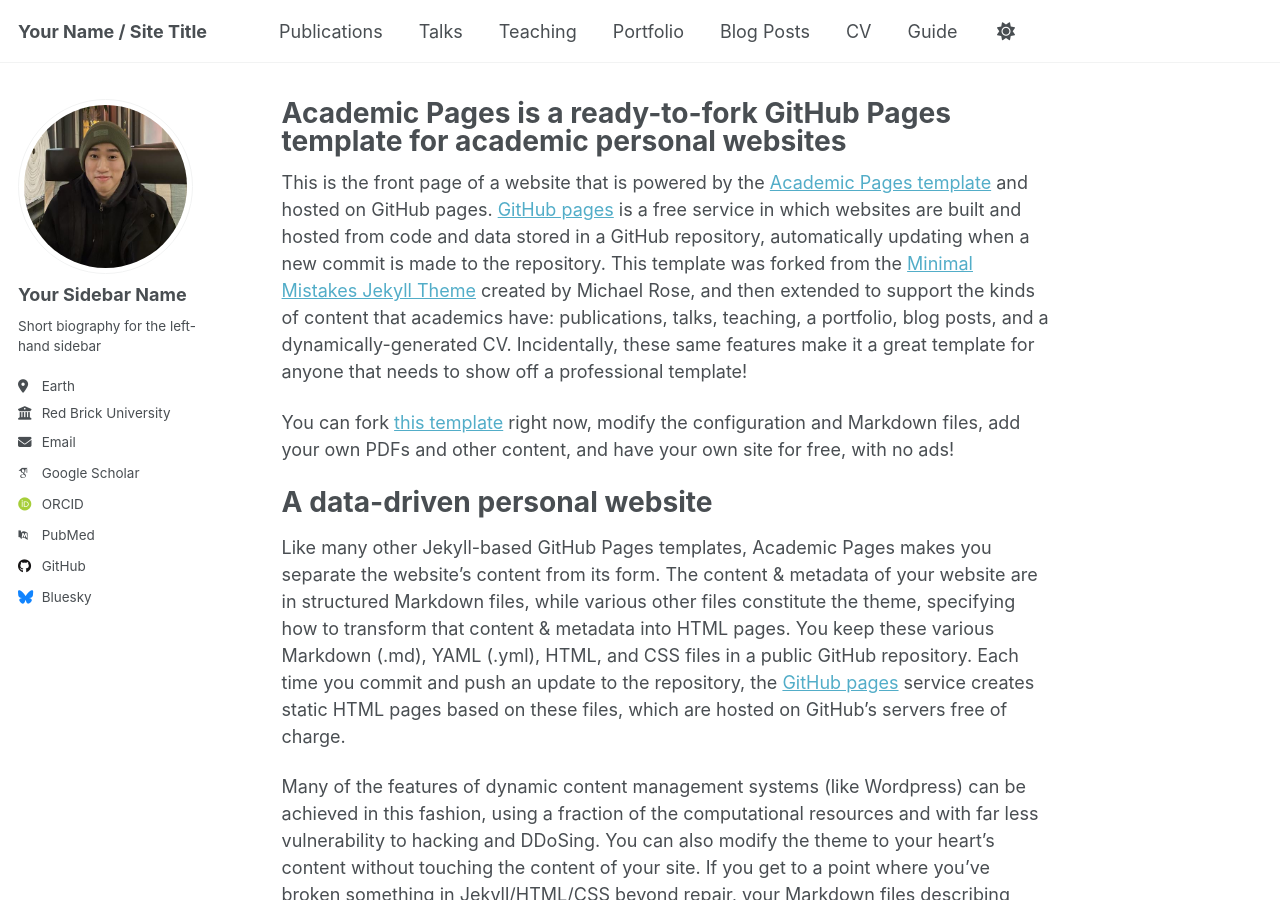
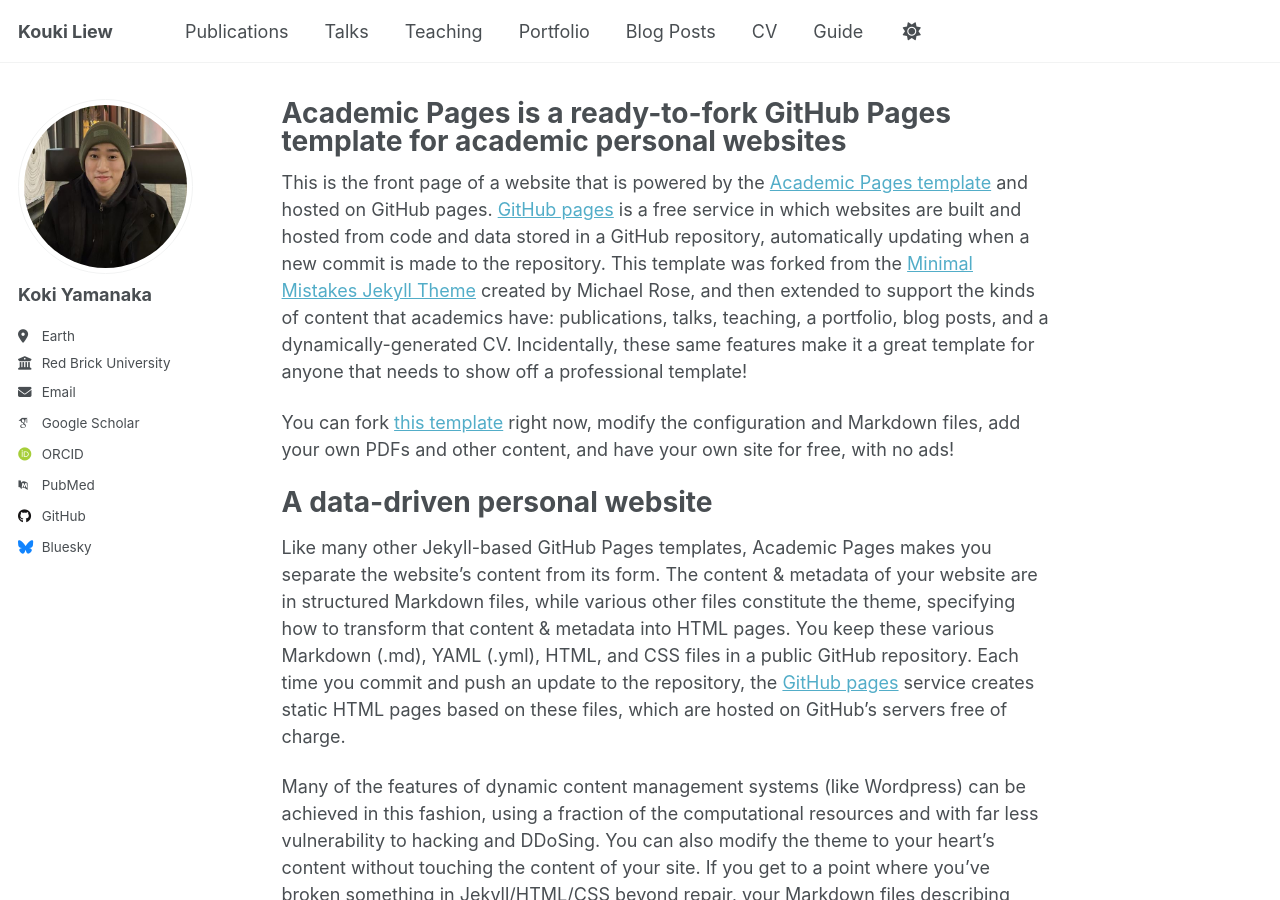
Before and after one commit to KokiYamanaka/kokiyamanaka.github.io, a Jekyll site: the page built from _pages/about.md, in a window 1280 px wide and 900 px high. Built offline with Jekyll 4.4.1, drawn with Linux system fonts in a browser that asks for light colours; some web fonts are replaced; a script that is not in the unit is left out.

Commit message:
Update _config.yml

```diff
--- a/_config.yml
+++ b/_config.yml
@@ -9,7 +9,7 @@
 # Basic Site Settings
 locale                   : "en-US"
 site_theme               : "default" # Currently available options are "default", "air"
-title                    : "Your Name / Site Title"
+title                    : "Kouki Liew"
 title_separator          : "-"
 name                     : &name "Your Name"
 description              : &description "Your Name's academic portfolio"   # Update this with a general description of your site, this is the default if not overridden by a page
@@ -24,9 +24,9 @@ repository               : "academicpages/academicpages.github.io"
 author:
   # Biographic information
   avatar           : "profile.png"
-  name             : "Your Sidebar Name"
+  name             : "Koki Yamanaka"
   pronouns         : # example: "she/her"
-  bio              : "Short biography for the left-hand sidebar"
+  bio              : ""
   location         : "Earth"
   employer         : "Red Brick University"
   uri              : # URL
```
